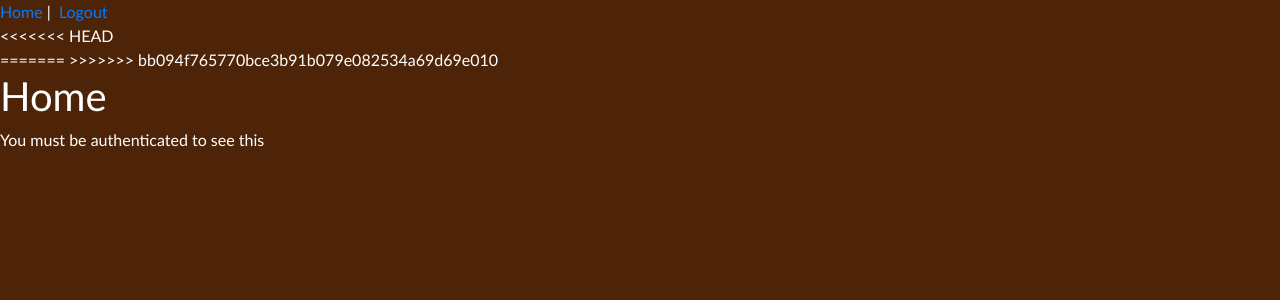
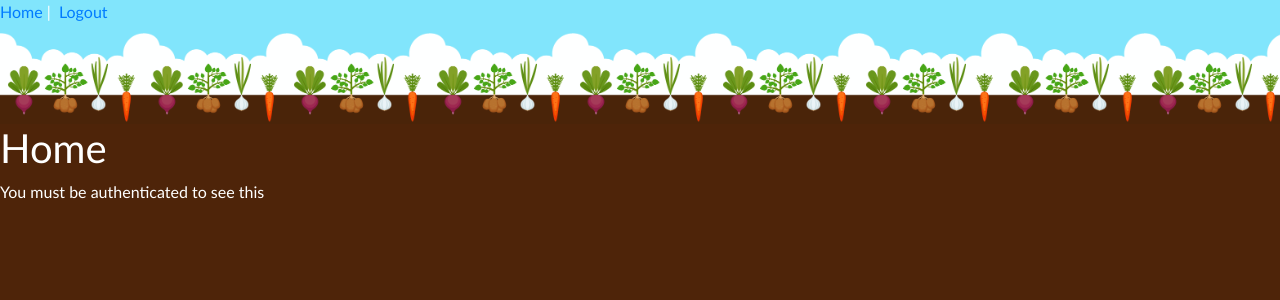
Before and after one commit to n0nnahs/Aww-Crop, a Vue app in the folder vue/: page / in a window 1280 px wide. Shown: the top 300 px of the page. Built offline with nearby package versions, Linux system fonts and the light colour scheme; sample sign-in values are in the browser's storage.

Commit message:
merge issue

```diff
--- a/vue/src/App.vue
+++ b/vue/src/App.vue
@@ -5,11 +5,7 @@
       <router-link v-bind:to="{ name: 'logout' }" v-if="$store.state.token != ''">Logout</router-link>
     </div>
     <header class="header" v-show="$route.name !== 'welcome'">
-<<<<<<< HEAD
     </header>
-=======
-    </header>
->>>>>>> bb094f765770bce3b91b079e082534a69d69e010
     <router-view />
   </div>
 </template>
@@ -21,17 +17,11 @@
   font-family:'Trebuchet MS', 'Lucida Sans Unicode', 'Lucida Grande', 'Lucida Sans', Arial, sans-serif;
   height: 100vh;
 }
-<<<<<<< HEAD
-#nav{
-  background-color: #81e5fc;
-}
-=======
 
 #nav {
   background-color: #81e5fc;
 }
 
->>>>>>> bb094f765770bce3b91b079e082534a69d69e010
 header {
   background-image: url("./assets/veggies-fixed-clouds.jpg");
   background-repeat: repeat-x;
```
